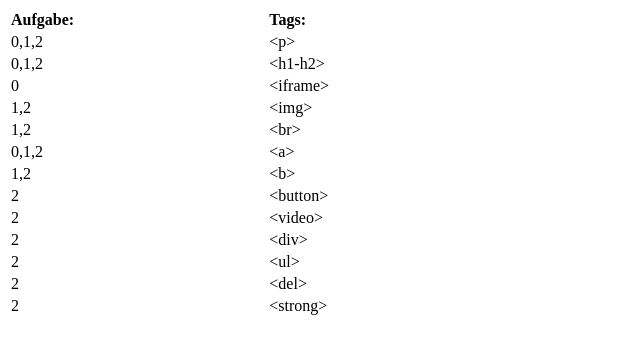
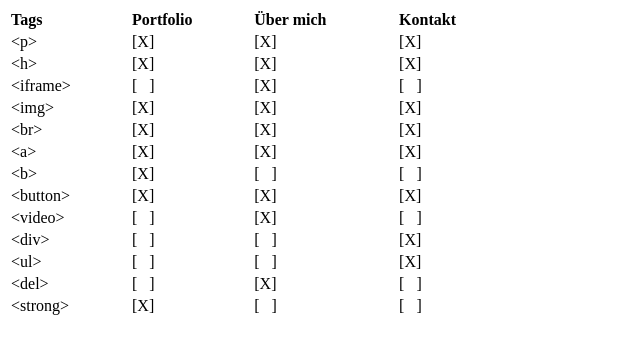
Before and after one commit to rittermarcel/GIS-SoSe-2020, a plain HTML site: page Abgaben/Aufgabe2/tags_used.html in a window 1280 px wide. Shown: the whole page, without its empty margins (0-640 px from the left). Drawn offline with Linux system fonts and the light colour scheme.

Commit message:
Bild und tags

```diff
--- a/Abgaben/Aufgabe2/tags_used.html
+++ b/Abgaben/Aufgabe2/tags_used.html
@@ -17,73 +17,105 @@ th {
 <table style="width:40%">
     <thead>
 <tr>
-<th>Aufgabe:</th>
-<th>Tags:</th>
+<th>Tags</th>
+<th>Portfolio</th>
+<th>Über mich</th>
+<th>Kontakt</th>
 </tr>
 </thead>
 <tbody>
 <tr>
-    <td>0,1,2</td>
 <td>&lt;p&gt;</td>
+<td>[X]</td>
+<td>[X]</td>
+<td>[X]</td>
+</tr>
+<tr>
+    <td>&lt;h&gt;</td>
+<td>[X]</td>
+<td>[X]</td>
+<td>[X]</td>
+</tr>
+<tr>
+    <td>&lt;iframe&gt;</td>
+    <td>[&nbsp;&nbsp;&nbsp;]</td>
+<td>[X]</td>
+<td>[&nbsp;&nbsp;&nbsp;]</td>
+</tr>
+<tr>
+    <td>&lt;img&gt;</td>
+    <td>[X]</td>
+    <td>[X]</td>
+<td>[X]</td>
 
 </tr>
 <tr>
-    <td>0,1,2</td>
-    <td>&lt;h1-h2&gt;</td>
-</tr>
-<tr>
-    <td>0</td>
-    <td>&lt;iframe&gt;</td>
-</tr>
-<tr>
-    <td>1,2</td>
-    <td>&lt;img&gt;</td>
+    <td>&lt;br&gt;</td>
+    <td>[X]</td>
+    <td>[X]</td>
+<td>[X]</td>
 
 </tr>
 <tr>
-    <td>1,2</td>
-    <td>&lt;br&gt;</td>
-
-</tr>
-<tr>
-    <td>0,1,2</td>
     <td>&lt;a&gt;</td>
+    <td>[X]</td>
+<td>[X]</td>
+<td>[X]</td>
 
 </tr>
 
 <tr>
-    <td>1,2</td>
     <td>&lt;b&gt;</td>
+    <td>[X]</td>
+    <td>[&nbsp;&nbsp;&nbsp;]</td>
+<td>[&nbsp;&nbsp;&nbsp;]</td>
 
 </tr>
 <tr>
-    <td>2</td>
     <td>&lt;button&gt;</td>
+    <td>[X]</td>
+    <td>[X]</td>
+<td>[X]</td>
 
 </tr>
 <tr>
-    <td>2</td>
     <td>&lt;video&gt;</td>
+    <td>[&nbsp;&nbsp;&nbsp;]</td>
+<td>[X]</td>
+<td>[&nbsp;&nbsp;&nbsp;]</td>
 
 </tr>
 <tr>
-    <td>2</td>
+
     <td>&lt;div&gt;</td>
+    <td>[&nbsp;&nbsp;&nbsp;]</td>
+<td>[&nbsp;&nbsp;&nbsp;]</td>
+<td>[X]</td>
 
 </tr>
 <tr>
-    <td>2</td>
+
     <td>&lt;ul&gt;</td>
+    <td>[&nbsp;&nbsp;&nbsp;]</td>
+<td>[&nbsp;&nbsp;&nbsp;]</td>
+<td>[X]</td>
+
 
 </tr>
 <tr>
-    <td>2</td>
+
     <td>&lt;del&gt;</td>
+    <td>[&nbsp;&nbsp;&nbsp;]</td>
+<td>[X]</td>
+<td>[&nbsp;&nbsp;&nbsp;]</td>
 
 </tr>
 <tr>
-    <td>2</td>
+
     <td>&lt;strong&gt;</td>
+    <td>[X]</td>
+    <td>[&nbsp;&nbsp;&nbsp;]</td>
+<td>[&nbsp;&nbsp;&nbsp;]</td>
 
 </tr>
 </tbody>
```
Also changed, not shown: Abgaben/Aufgabe2/portfolio.html (+9 -0 lines), Abgaben/Aufgabe2/nice.jpg (added).
